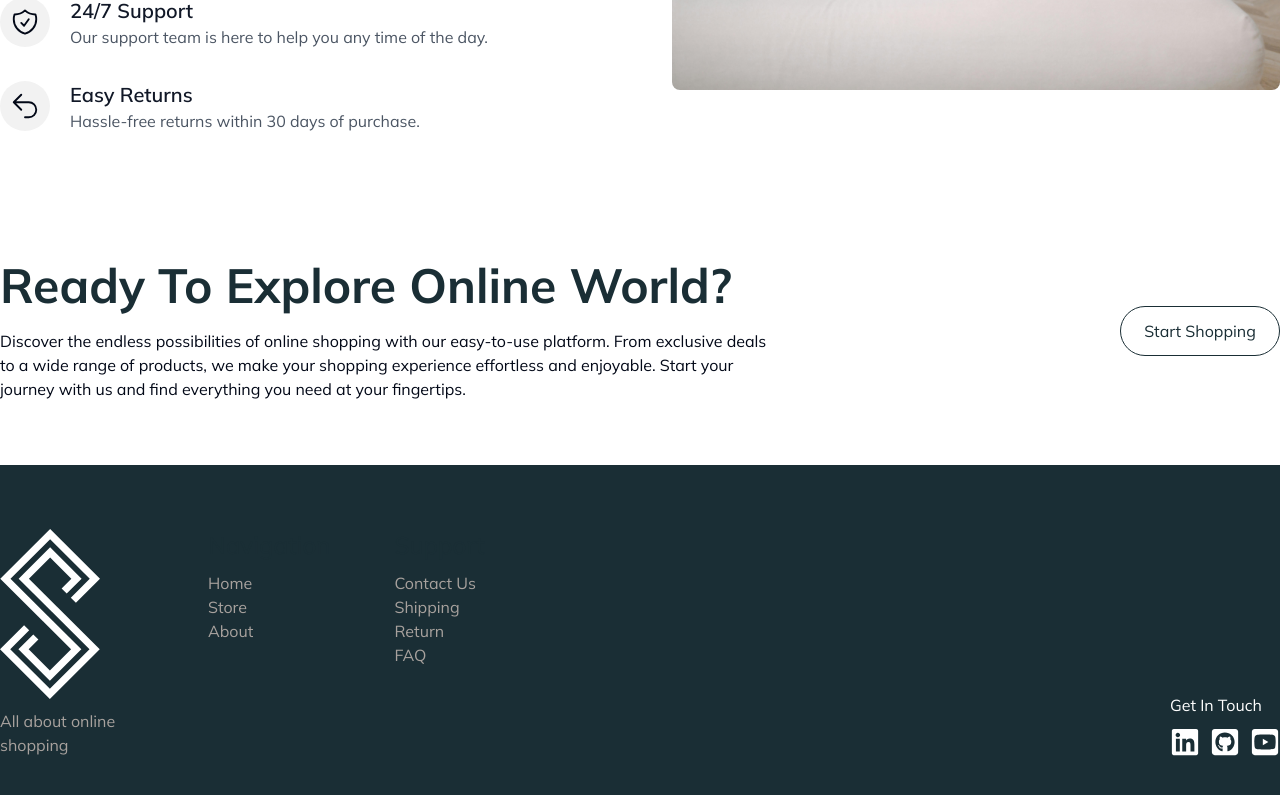
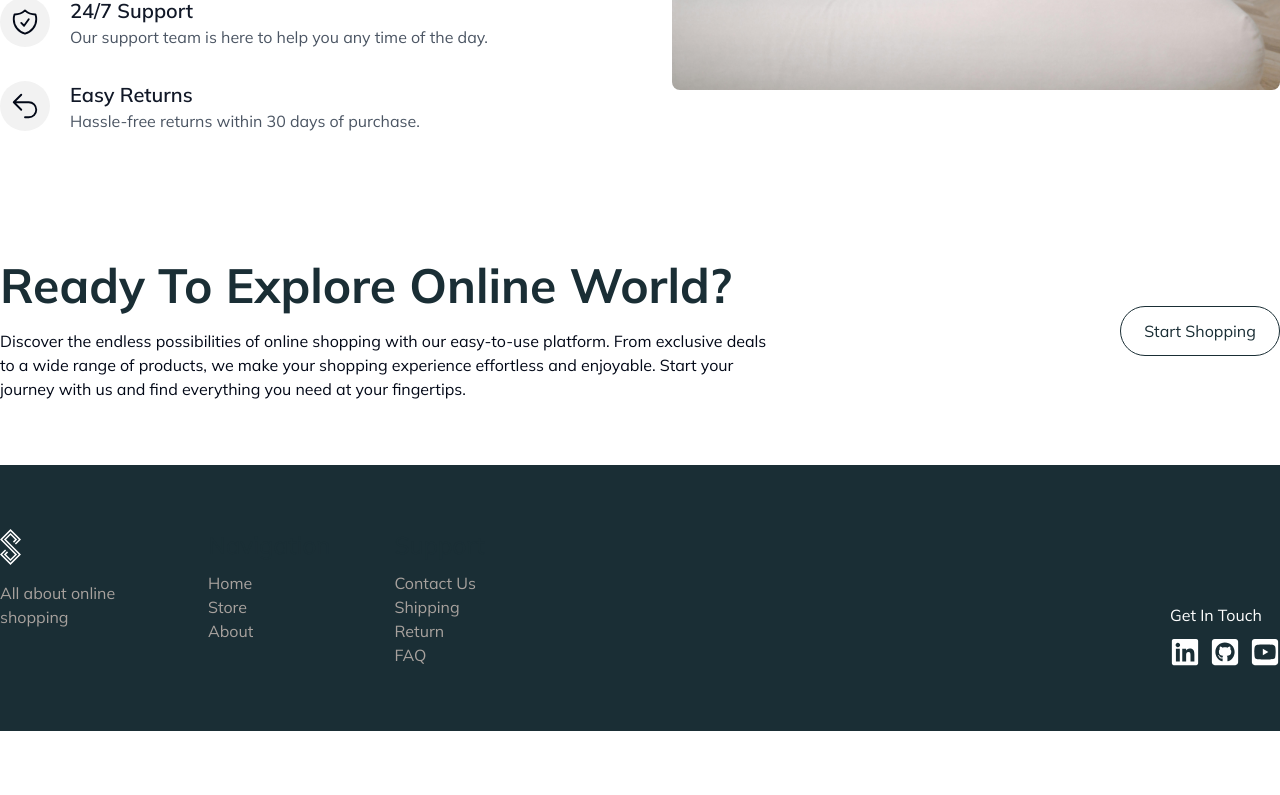
Before and after one commit to andrijaweb/ecommerce-app, a React (Vite) app: page /home in a window 1280 px wide. Shown: the part 1813-2608 px from the top of the page. After the commit the page ends 2544 px from the top, so only its background shows below. Built offline with nearby package versions, Linux system fonts and the light colour scheme; no server answers.

Commit message:
Added Logo prop for choosing either dark or light logo

```diff
--- a/src/components/Footer.tsx
+++ b/src/components/Footer.tsx
@@ -1,5 +1,6 @@
 import { FaGithubSquare, FaLinkedin, FaYoutubeSquare } from "react-icons/fa";
 import { Link } from "react-router-dom";
+import Logo from "./Logo";
 
 const Footer = () => {
   return (
@@ -7,7 +8,7 @@ const Footer = () => {
       <div className="max-w-container mx-auto flex flex-wrap items-end justify-between px-5 py-16 xl:px-0">
         <div className="flex gap-16">
           <div className="space-y-2.5">
-            <img src="logo-dark.svg" alt="dark logo" />
+            <Logo isDark={true} />
             <p className="w-36 text-stone-400">All about online shopping</p>
           </div>
 
--- a/src/components/Logo.tsx
+++ b/src/components/Logo.tsx
@@ -1,12 +1,14 @@
 import { Link } from "react-router-dom";
 
-const Logo = () => {
-  const isDarkMode = false;
+type LogoProps = {
+  isDark: boolean;
+};
 
-  const src = isDarkMode ? "./logo-dark.svg" : "/logo-light.svg";
+const Logo = ({ isDark = false }: LogoProps) => {
+  const src = isDark ? "./logo-dark.svg" : "/logo-light.svg";
 
   return (
-    <Link className="my-auto h-9" to="/">
+    <Link className="inline-block my-auto h-9" to="/">
       <img src={src} alt="logo" className="w-full h-full" />
     </Link>
   );
```
